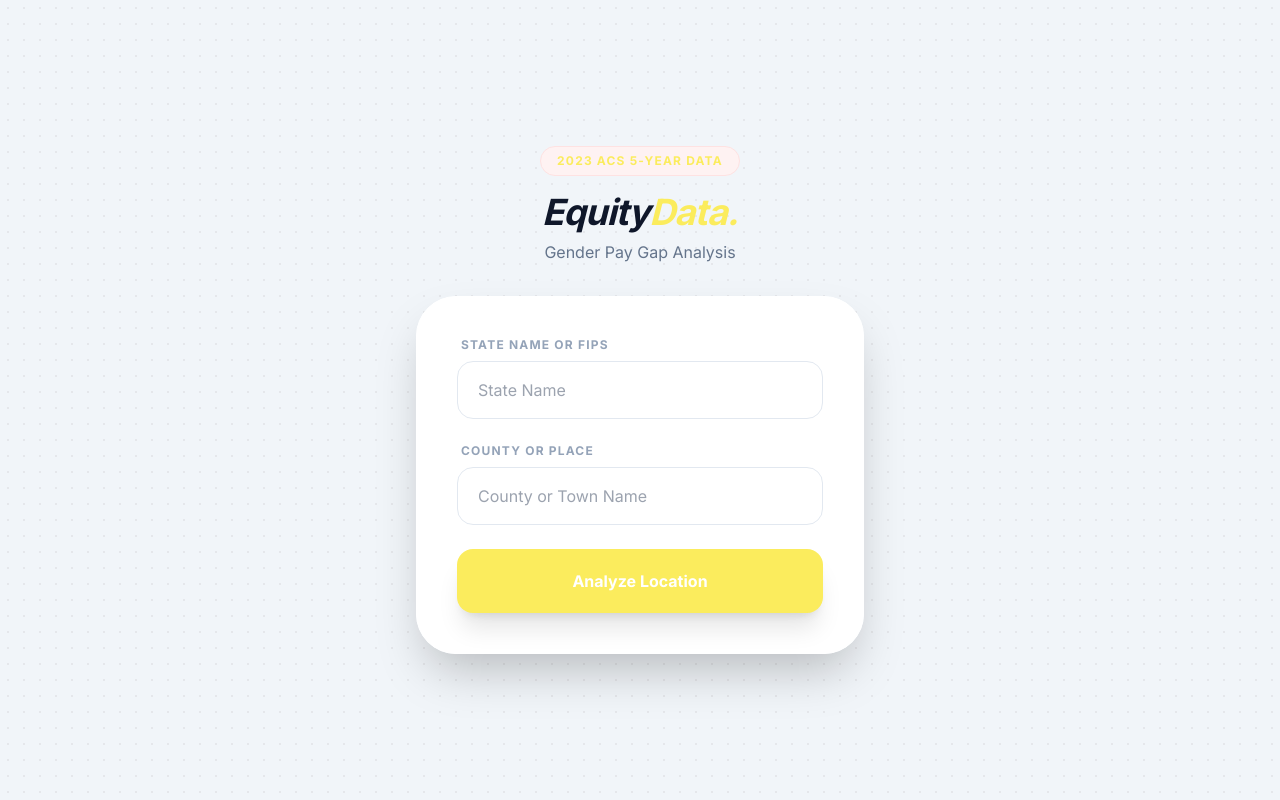
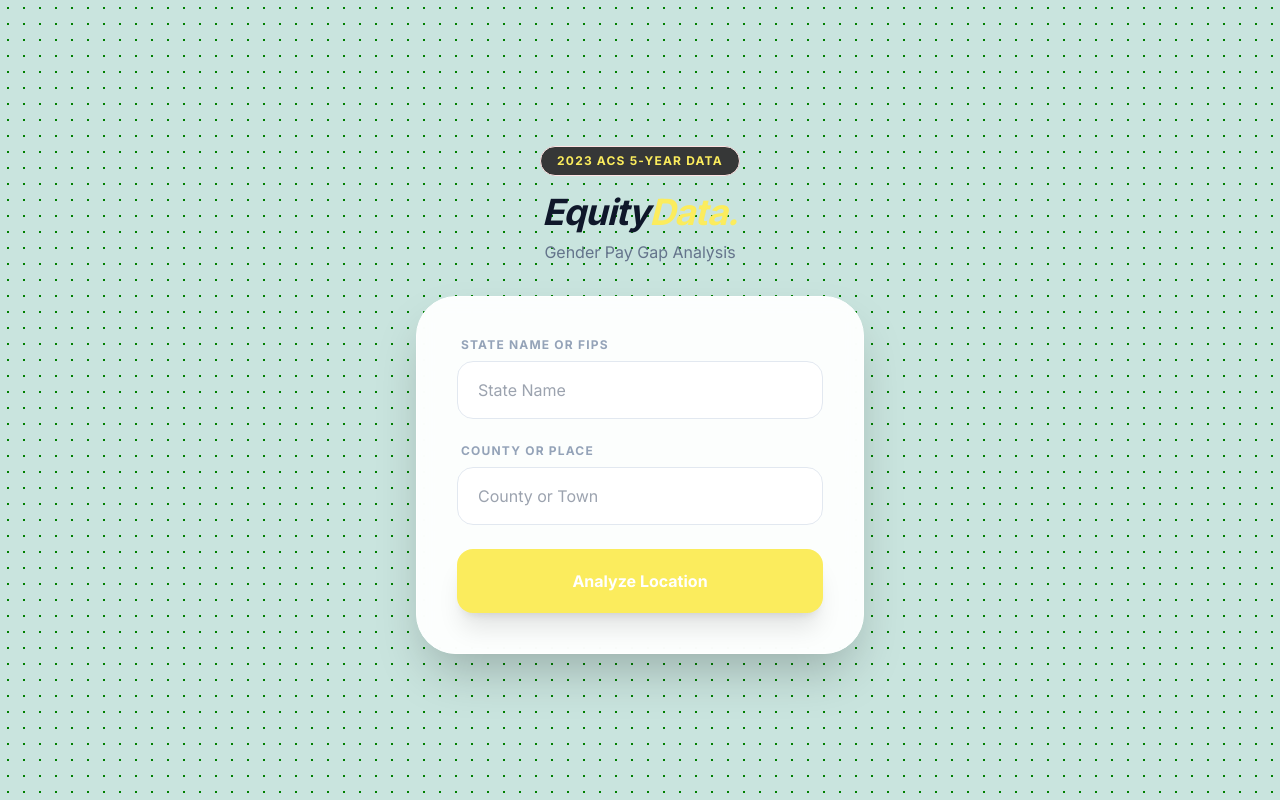
Before and after one commit to PurabJainCLT/hackviolet-2026, a Flask app: page / in a window 1280 px wide. Run offline with Flask 3, Linux system fonts and the light colour scheme; some libraries are stand-ins or nearby versions.

Commit message:
changing colors
making the website look better

```diff
--- a/app.py
+++ b/app.py
@@ -83,9 +83,9 @@ def place_paygap(state_fips, geo_code, level):
             }}
         </style>
     </head>
-    <body class="bg-slate-50 min-h-screen flex items-center justify-center p-4">
+    <body class="bg-slate-50 min-h-screen flex items-center justify-center p-4 bg-[radial-gradient(#008000_1px,transparent_1px)] [background-size:16px_16px]" style="background-color:#C9E4DE">
         <div class="max-w-xl w-full bg-white shadow-2xl rounded-3xl overflow-hidden border border-slate-100">
-            <div class="bg-[#FBEC5D] p-8 text-white"> <p class="text-red-200 text-xs font-bold uppercase tracking-widest mb-1">Gender Pay Gap Report</p>
+            <div class="bg-[#FBEC5D] p-8 text-white"> <p class="text-stone-200 text-xs font-bold uppercase tracking-widest mb-1">Gender Pay Gap Report</p>
                 <h1 class="text-3xl font-bold italic">{res['NAME']}</h1>
             </div>
             <div class="p-8">
--- a/templates/index.html
+++ b/templates/index.html
@@ -11,11 +11,11 @@
         .glass { background: rgba(255, 255, 255, 0.95); backdrop-filter: blur(10px); }
     </style>
 </head>
-<body class="bg-slate-100 text-slate-900 min-h-screen flex flex-col items-center justify-center p-6 bg-[radial-gradient(#e5e7eb_1px,transparent_1px)] [background-size:16px_16px]">
+<body class="bg-slate-100 text-slate-900 min-h-screen flex flex-col items-center justify-center p-6 bg-[radial-gradient(#008000_1px,transparent_1px)] [background-size:16px_16px]" style="background-color:#C9E4DE">
 
     <div class="w-full max-w-md">
         <div class="text-center mb-8">
-            <div class="inline-block px-4 py-1.5 mb-4 text-xs font-bold tracking-widest text-[#FBEC5D] uppercase bg-red-50 rounded-full border border-red-100">
+            <div class="inline-block px-4 py-1.5 mb-4 text-xs font-bold tracking-widest text-[#FBEC5D] uppercase bg-red-50 rounded-full border border-red-100" style="background-color:#363737">
                 2023 ACS 5-Year Data
             </div>
             <h1 class="text-4xl font-extrabold tracking-tight italic">Equity<span class="text-[#FBEC5D]">Data.</span></h1>
@@ -32,12 +32,12 @@
 
                 <div>
                     <label class="block text-xs font-bold text-slate-400 uppercase tracking-widest mb-2 ml-1">County or Place</label>
-                    <input type="text" name="county" required placeholder="County or Town Name"
+                    <input type="text" name="county" required placeholder="County or Town "
                         class="w-full px-5 py-4 rounded-2xl border border-slate-200 focus:ring-4 focus:ring-red-900/5 focus:border-[#FBEC5D] outline-none transition-all">
                 </div>
 
                 <button type="submit"
-                    class="w-full bg-[#FBEC5D] hover:bg-red-950 text-white font-bold py-5 rounded-2xl shadow-xl transition-all active:scale-[0.98]">
+                    class="w-full bg-[#FBEC5D] hover:bg-red-950 text-white font-bold py-5 rounded-2xl shadow-xl transition-all active:scale-[0.98]" style="background-color: #FBEC5D;">
                     Analyze Location
                 </button>
             </form>
```
